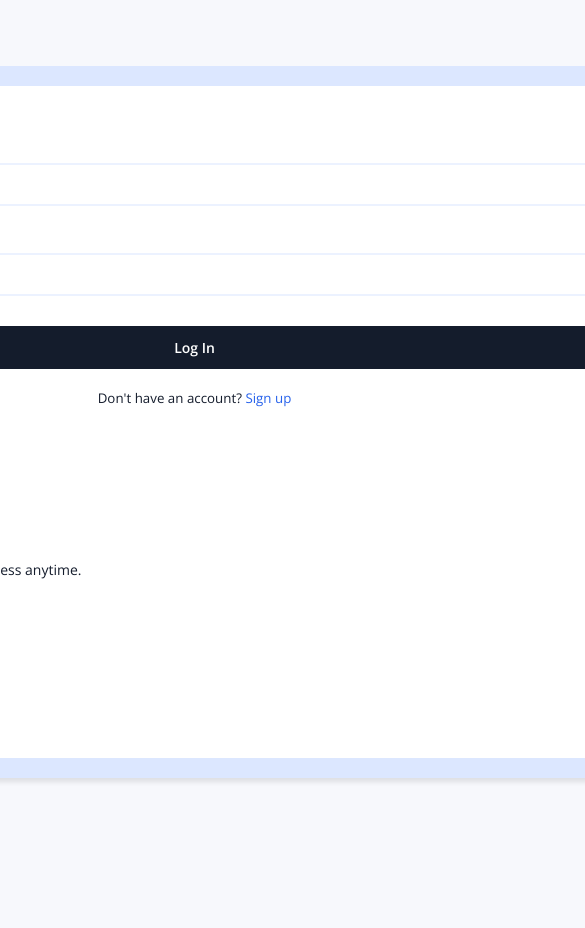
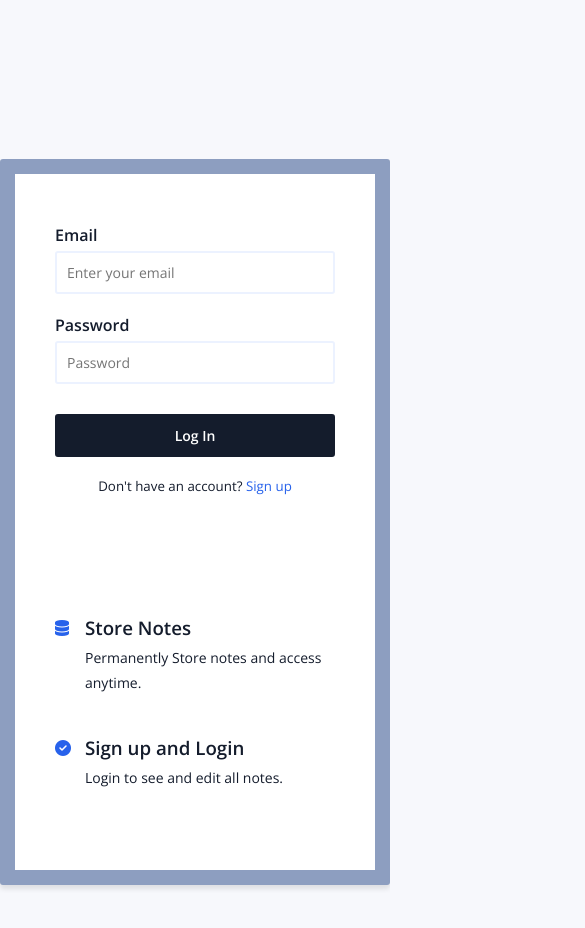
Before and after one commit to tarun-soni/BottleNotes, a React (Create React App) app in the folder client/: page / in a window 390 px wide. Shown: the top 928 px of the page, 585 px wide, since content can reach past the window. Before the commit the page ends 844 px from the top, so only its background shows below. Built offline with nearby package versions, Linux system fonts and the light colour scheme; no server answers.

Commit message:
responsive fixes

```diff
--- a/client/src/App.css
+++ b/client/src/App.css
@@ -13,10 +13,9 @@ height: 100vh;
 	background-color: #f7f8fc;
 	font-family: 'Open Sans', sans-serif;
 	display: flex;
-	align-items: center;
 	justify-content: center;
 	min-height: 100vh;
-	margin: 0;
+  margin: 0;
 }
 
 
@@ -30,7 +29,6 @@ height: 100vh;
   width: 100%;
   top: 0;
   opacity: 0.9;
-
 }
 
 .navbar ul {
@@ -54,7 +52,9 @@ height: 100vh;
   color: #fff;
 }
 
-
+#login-div{
+  align-items: center;
+}
 
 @media(max-width: 940px) {
 
@@ -78,4 +78,8 @@ height: 100vh;
     padding-left: 5em;
     }
 
+    .hide-sm{
+      display: none;
+    }
+
 }
--- a/client/src/App.js
+++ b/client/src/App.js
@@ -2,7 +2,6 @@ import React, { useEffect } from 'react';
 import './App.css';
 import { BrowserRouter as Router, Route, Switch } from "react-router-dom";
 
-import Nav from './components/Nav';
 import Notes from './components/Notes/Notes';
 import Login from './components/Login/Login.js';
 import store from './store'
@@ -10,8 +9,7 @@ import { Provider } from 'react-redux'
 import setAuthToken from './utils/setAuthToken'
 import { loadUser } from './actions/auth'
 import PrivateRoute from './components/PrivateRoute';
-
-
+import Nav from './components/Nav.js';
 if (localStorage.token) {
   setAuthToken(localStorage.token);
 }
@@ -26,16 +24,15 @@ function App() {
 
     <Provider store={store}>
       <Router>
-        <div className="App">
+        <div className="App" id="login-div">
           <Nav />
           <Route exact path="/" component={Login} />
           <Switch>
-            {/* TODO: make note route private */}
             <PrivateRoute exact path='/notes' component={Notes} />
           </Switch>
         </div>
       </Router>
-    </Provider>
+    </Provider >
   );
 }
 
--- a/client/src/components/Login/cssLogin.css
+++ b/client/src/components/Login/cssLogin.css
@@ -23,14 +23,13 @@ a {
 .container {
     background-color: #fff;
     border-radius: 3px;
-    border: 20px solid #dce7ff;
-    width: 1000px;
+    border: 15px solid #6078a8b7;
+    /* width: 1000px; */
     box-shadow: 0 4px 5px rgba(0,0,0,0.1);
     display: flex;
 }
 
 form {
-    border-right: 1px solid #ecf2ff;
     display: flex;
     flex-direction: column;
     align-items: center;
@@ -121,12 +120,15 @@ input {
     margin: 5px 0;
 }
 
-@media(max-width: 768px) {
+
+
+@media(max-width: 940px) {
     .container {
         flex-direction: column;
     }
-
-    /* form {
-        border-right: 0;
-    } */
+    #root{
+        justify-content: center;
+        align-items: center;
+        margin-top: 200px;
+    }
 }
--- a/client/src/components/Notes/cssNotes.css
+++ b/client/src/components/Notes/cssNotes.css
@@ -63,11 +63,10 @@
 
 
 .main{
-  margin-top: 450px;
+  margin-top: 130px;
   margin-bottom: 50px;
+  max-height: 75%;
 }
-
-
 
 
 
@@ -85,7 +84,6 @@ padding: 0 250px;
     padding: 0 250px;
   }
   .main{
-    margin-top: 800px;
     justify-content: center;
   }
 
```
